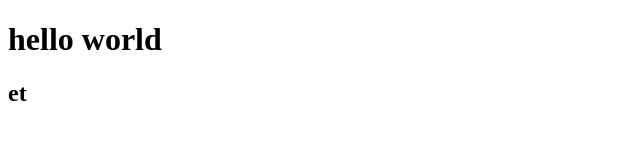
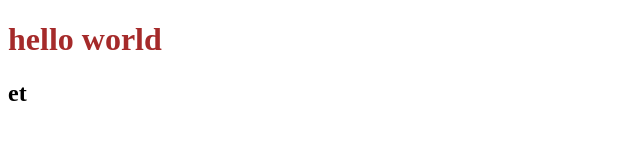
Before and after one commit to itaiwolf/test, a plain HTML site: page index.html in a window 1280 px wide. Shown: the whole page, without its empty margins (0-640 px from the left). Drawn offline with Linux system fonts and the light colour scheme.

Commit message:
Commit from ET laptop

```diff
--- a/index.html
+++ b/index.html
@@ -1,17 +1,14 @@
 <!DOCTYPE html>
 <html lang="en">
-<head>
-    <meta charset="UTF-8">
-    <meta name="viewport" content="width=device-width, initial-scale=1.0">
-    <title>Document</title>
-</head>
-<body>
-    <h1>
-        hello world
-    </h1>
+    <head>
+        <meta charset="UTF-8" />
+        <meta name="viewport" content="width=device-width, initial-scale=1.0" />
+        <link rel="stylesheet" href="style.css" />
+        <title>Document</title>
+    </head>
+    <body>
+        <h1 class="header">hello world</h1>
 
-    <h2>
-        et
-    </h2>
-</body>
+        <h2>et</h2>
+    </body>
 </html>
--- /dev/null
+++ b/style.css
@@ -0,0 +1,4 @@
+.header {
+color: brown;
+
+}
```
